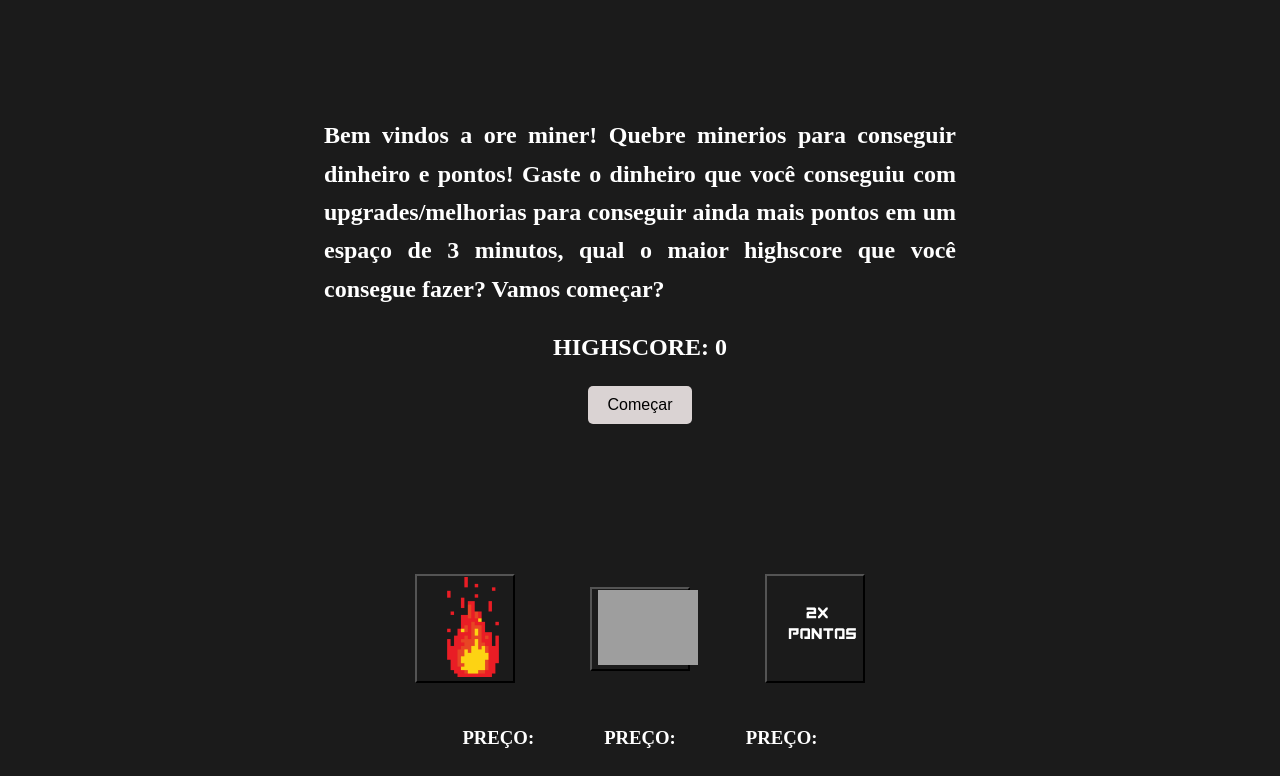
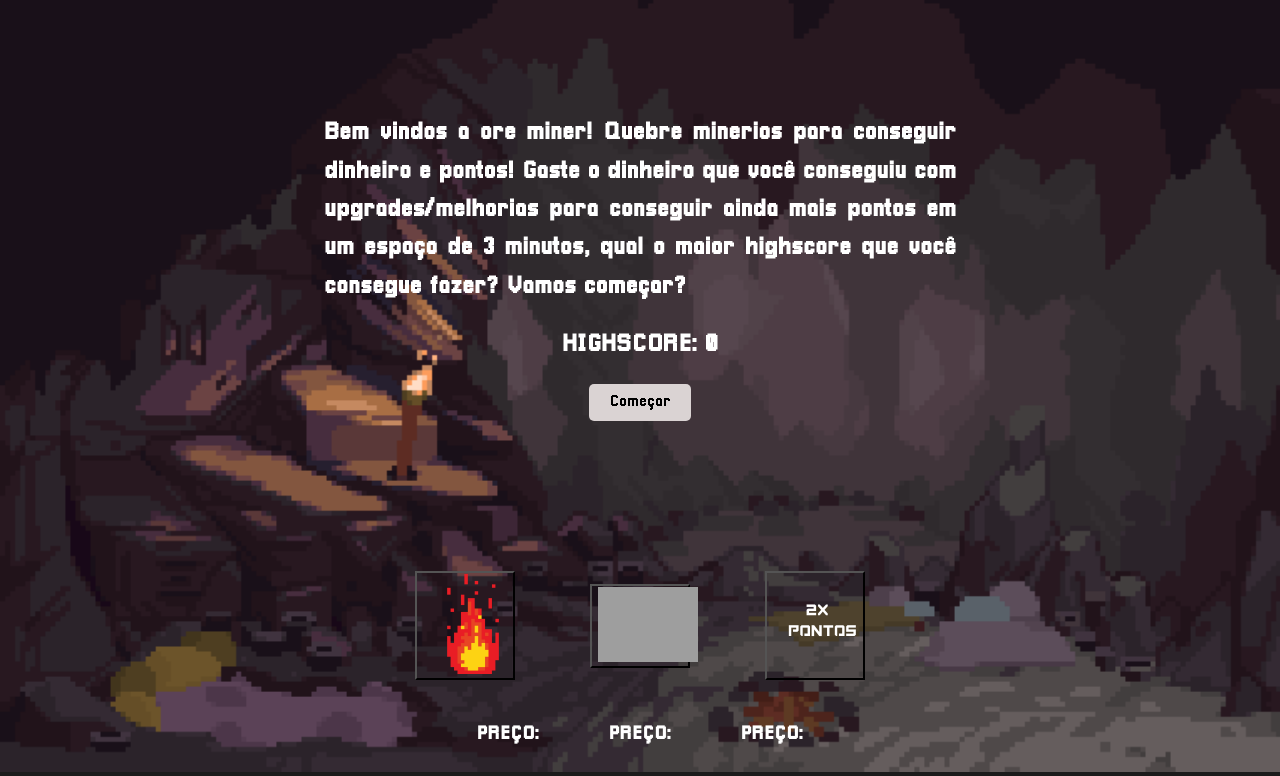
Before and after one commit to RamotepIFPB/LS-2025.1, a website built with Vite: page Ore-Miner/index.html in a window 1280 px wide. Shown: the part 72-848 px from the top of the page. Built offline with nearby package versions, Linux system fonts and the light colour scheme; grey boxes are pictures that could not be loaded.

Commit message:
Update style.css

```diff
--- a/Ore-Miner/src/style.css
+++ b/Ore-Miner/src/style.css
@@ -2,6 +2,17 @@ h1 {
   text-align: center;
   margin-top: 20px; /* Distância do topo, opcional */
   color: white;
+  font-family: "8bit";
+}
+
+@font-face {
+  font-family: "8bit";
+  src: url(Pixellari.ttf);
+}
+
+body {
+  background-image: url(../images/bg.gif);
+  background-size: cover;
 }
 
 @keyframes shake {
@@ -48,12 +59,14 @@ h1 {
   margin: 0 auto;          /* Centraliza horizontalmente */
   text-align: justify;     /* (opcional) deixa o texto justificado */
   line-height: 1.6;        /* Melhora a leitura */
+  font-family: "8bit";
 }
 
 #highscore {
   color: white;
   text-align: center;
   line-height: 1.6;
+  font-family: "8bit";
 }
 
 #score {
@@ -61,6 +74,7 @@ h1 {
   text-align: center;
   line-height: 1.6;
   display: none;
+  font-family: "8bit";
 }
 
 body {
@@ -76,6 +90,7 @@ body {
   font-size: 16px; /* Tamanho da fonte */
   cursor: pointer; /* Cursor de mão ao passar o mouse */
   transition: background-color 0.3s ease; /* Efeito de transição */
+  font-family: "8bit";
 }
 
 #start:hover {
@@ -132,4 +147,5 @@ body {
   align-items: center;
   gap: 70px; /* Espaço entre os botões */
   padding-top: 25px;
+  font-family: "8bit";
 }
```
